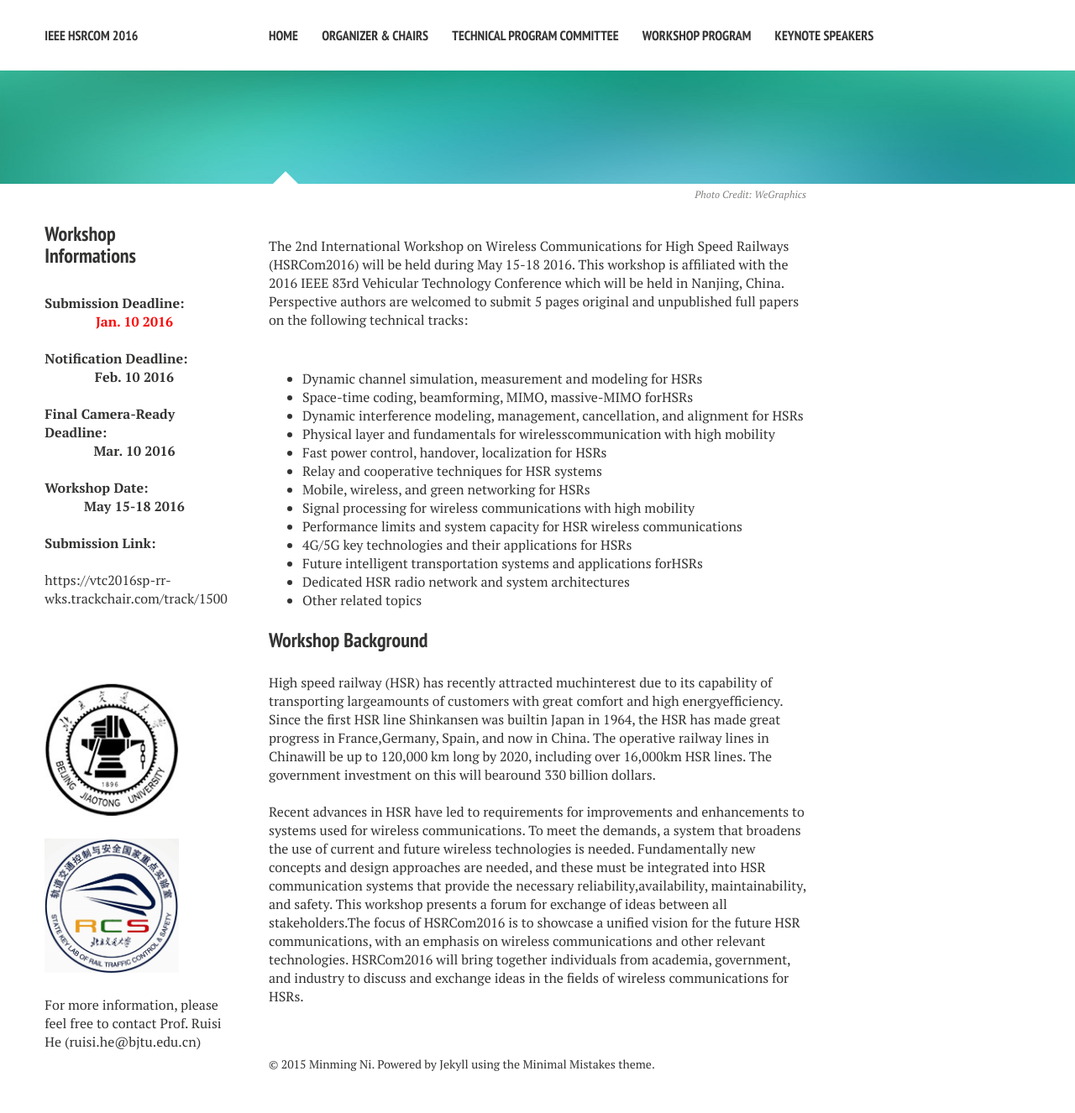
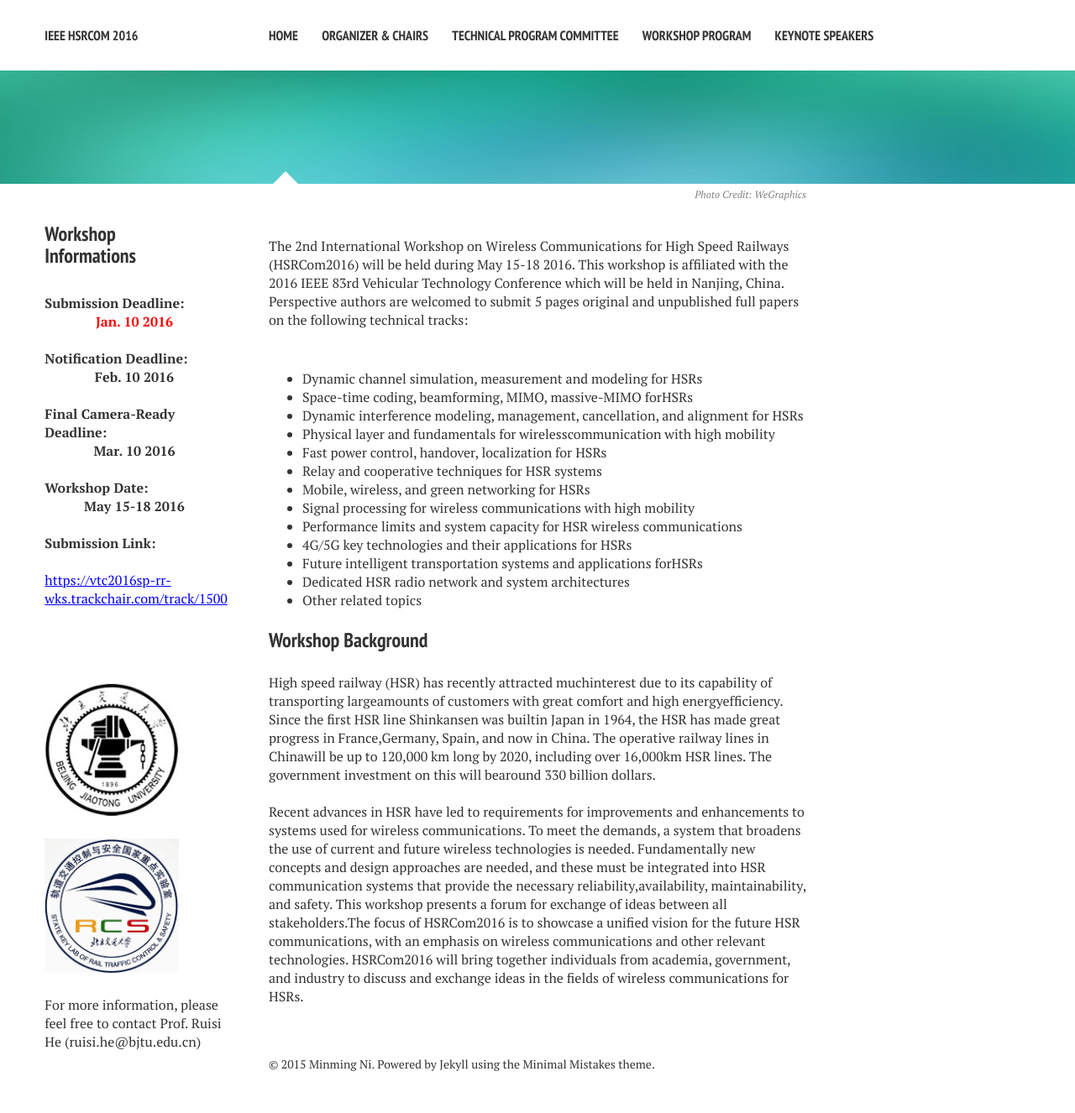
Before and after one commit to maxxx437/hsrcom2016, a Jekyll site: the page built from index.md, in a window 1280 px wide. Shown: the whole page at 84% size. Built offline with Jekyll 4.4.1, drawn with Linux system fonts in a browser that asks for light colours; nearby versions of some CDN libraries.

Commit message:
Update _author-bio.html

```diff
--- a/_includes/_author-bio.html
+++ b/_includes/_author-bio.html
@@ -34,7 +34,13 @@
 <strong>Submission Link:</strong>
 <BR>
 <BR>
-<a href ="https://vtc2016sp-rr-wks.trackchair.com/track/1500/">
+	<style type="text/css">
+	a.mgy:link{color:blue;text-decoration:underline;}
+	a.mgy:visited{color:red;text-decoration:underline;}
+	a.mgy:hover,
+	a.mgy:active,
+	</style>
+<a class = "mgy" href ="https://vtc2016sp-rr-wks.trackchair.com/track/1500/">
 	https://vtc2016sp-rr-wks.trackchair.com/track/1500
 </a>
 <BR>
```
